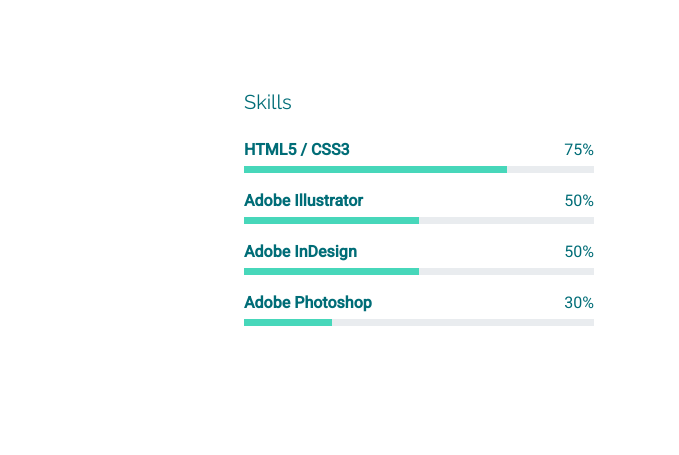
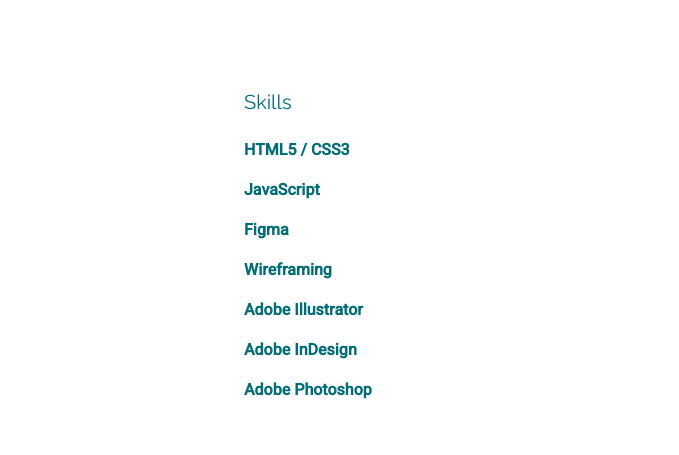
Before and after one commit to michelleguti17/My-Portafolio, a plain HTML site: page MyPortfolio/about.html in a window 1280 px wide. Shown: the part 326-781 px from the top of the page, 601-1280 px from the left. Drawn offline with Linux system fonts and the light colour scheme; a web font is replaced by a local one.

Commit message:
new changes edited

```diff
--- a/MyPortfolio/about.html
+++ b/MyPortfolio/about.html
@@ -106,70 +106,119 @@
               <h3 class="h3 mb-4">Skills</h3>
               <ul class="list-unstyled">
                 <li class="mb-3">
+
                   <div class="d-flex mb-1">
                     <strong>HTML5 / CSS3</strong>
-                    <span class="ml-auto">75%</span>
+                    <span class="ml-auto"></span>
                   </div>
-                  <div class="progress custom-progress">
-                    <div
-                      class="progress-bar"
+                  <!--  <div class="progress custom-progress">-->
+                    <div>
+                    <!-- </div> class="progress-bar"
                       role="progressbar"
                       style="width: 75%"
                       aria-valuenow="75"
                       aria-valuemin="0"
                       aria-valuemax="100"
-                    ></div>
+                    ></div> -->
+                  </div>
+                </li>
+
+                <li class="mb-3">
+                  <div class="d-flex mb-1">
+                    <strong>JavaScript</strong>
+                    <span class="ml-auto"></span>
+                  </div>
+                  <!--  <div class="progress custom-progress">-->
+                    <div>
+                      <!-- </div> class="progress-bar"
+                        role="progressbar"
+                        style="width: 75%"
+                        aria-valuenow="75"
+                        aria-valuemin="0"
+                        aria-valuemax="100"
+                      ></div> -->
+                    </div>
+                  </li>
+                <li class="mb-3">
+                  <div class="d-flex mb-1">
+                    <strong>Figma</strong>
+                    <span class="ml-auto"></span>
+                  </div>
+                  <!--  <div class="progress custom-progress">-->
+                    <div>
+                      <!-- </div> class="progress-bar"
+                        role="progressbar"
+                        style="width: 75%"
+                        aria-valuenow="75"
+                        aria-valuemin="0"
+                        aria-valuemax="100"
+                      ></div> -->
+                    </div>
+                  </li>
+                  <li class="mb-3">
+                    <div class="d-flex mb-1">
+                      <strong>Wireframing</strong>
+                      <span class="ml-auto"></span>
+                    </div>
+                    <!--  <div class="progress custom-progress">-->
+                      <div>
+                        <!-- </div> class="progress-bar"
+                          role="progressbar"
+                          style="width: 75%"
+                          aria-valuenow="75"
+                          aria-valuemin="0"
+                          aria-valuemax="100"
+                        ></div> -->
                       </div>
                     </li>
                 <li class="mb-3">
                   <div class="d-flex mb-1">
                     <strong>Adobe Illustrator</strong>
-                    <span class="ml-auto">50%</span>
+                    <span class="ml-auto"></span>
                   </div>
-                  <div class="progress custom-progress">
-                    <div
-                      class="progress-bar"
+                  <!--  <div class="progress custom-progress">-->
+                    <div>
+                      <!-- </div> class="progress-bar"
                         role="progressbar"
-                      style="width: 50%"
-                      aria-valuenow="50"
+                        style="width: 75%"
+                        aria-valuenow="75"
                         aria-valuemin="0"
                         aria-valuemax="100"
-                    ></div>
+                      ></div> -->
                     </div>
                   </li>
                 <li class="mb-3">
                   <div class="d-flex mb-1">
                     <strong>Adobe InDesign</strong>
-                    <span class="ml-auto">50%</span>
+                    <span class="ml-auto"></span>
                   </div>
-                  <div class="progress custom-progress">
-                    <div
-                      class="progress-bar"
+                  <!--  <div class="progress custom-progress">-->
+                    <div>
+                      <!-- </div> class="progress-bar"
                         role="progressbar"
-                      style="width: 50%"
-                      aria-valuenow="50"
+                        style="width: 75%"
+                        aria-valuenow="75"
                         aria-valuemin="0"
                         aria-valuemax="100"
-                    ></div>
+                      ></div> -->
                     </div>
                   </li>
                 <li class="mb-3">
                   <div class="d-flex mb-1">
                     <strong>Adobe Photoshop</strong>
-                    <span class="ml-auto">30%</span>
+                    <span class="ml-auto"></span>
                   </div>
-                  <div class="progress custom-progress">
-                    <div
-                      class="progress-bar"
+                  <!--  <div class="progress custom-progress">-->
+                    <div>
+                      <!-- </div> class="progress-bar"
                         role="progressbar"
-                      style="width: 25%"
-                      aria-valuenow="25"
+                        style="width: 75%"
+                        aria-valuenow="75"
                         aria-valuemin="0"
                         aria-valuemax="100"
-                    ></div>
+                      ></div> -->
                     </div>
                   </li>
-
 
             </div>
 
```
Lines whose indentation alone changed are shown as unchanged.
